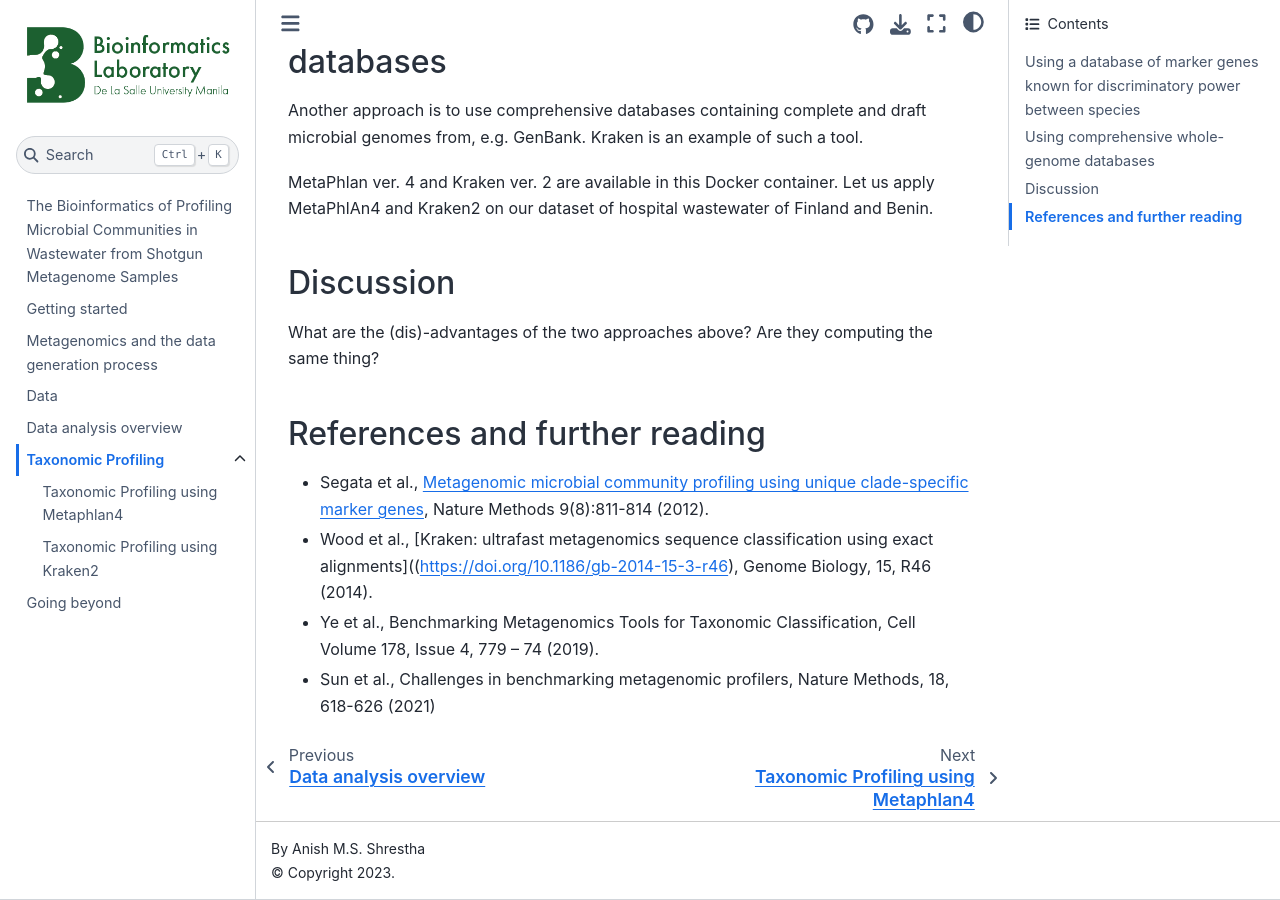
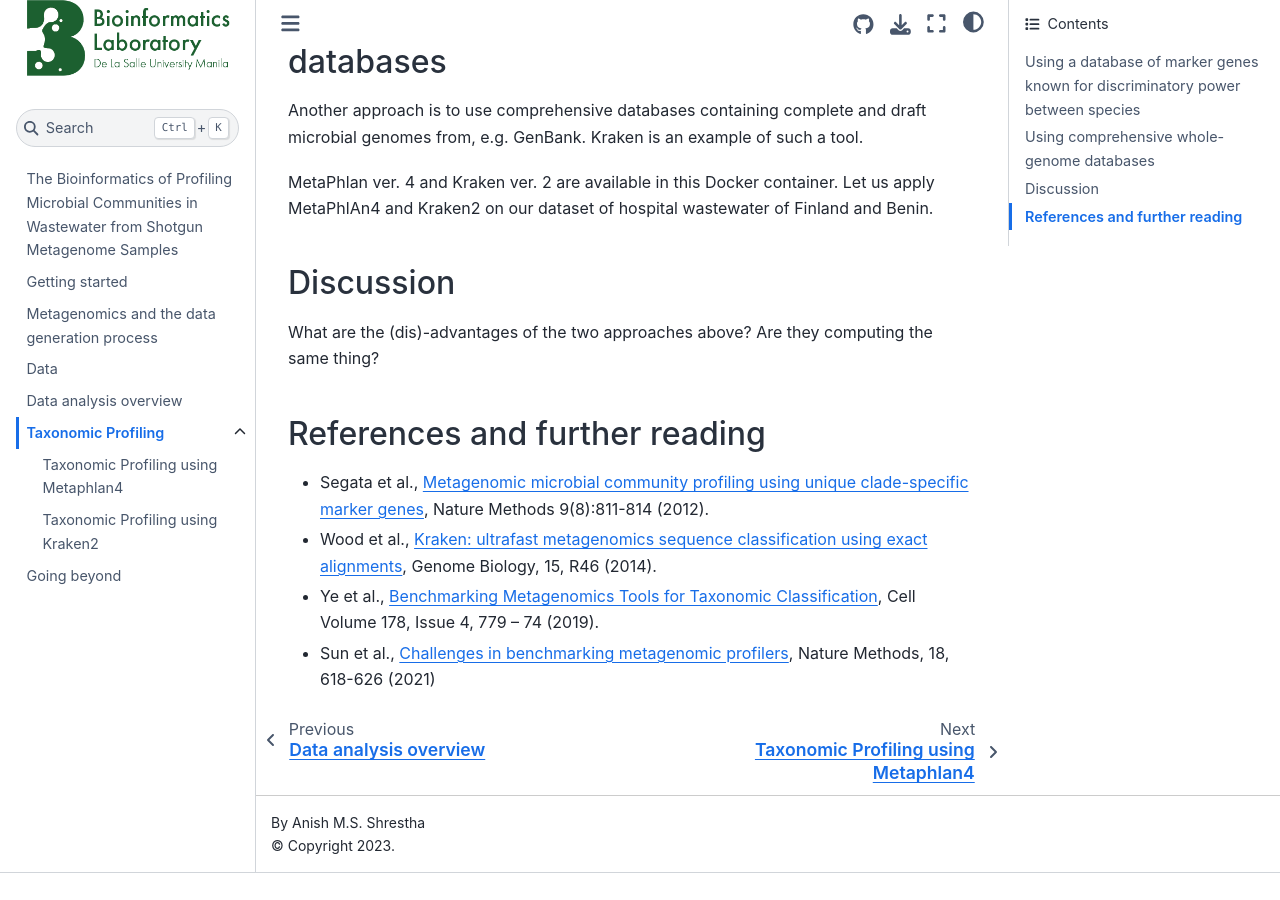
Before and after one commit to bioinfodlsu/metagenomics-workshop, a Jupyter Book: the page built from taxonomic-profiling.md, in a window 1280 px wide and 900 px high, scrolled down 562 px. Built offline with Jupyter Book 1.0.4 settings and Sphinx 7.4.7 and the Sphinx Book theme 1.1.4, drawn with Linux system fonts in a browser that asks for light colours; after the commit the page ends 1435 px from its top, so only the background shows below that; some of the changed lines change nothing that is shown.

Commit message:
update some notebooks

```diff
--- a/taxonomic-profiling.md
+++ b/taxonomic-profiling.md
@@ -17,6 +17,6 @@
 
 ## References and further reading
 - Segata et al., [Metagenomic microbial community profiling using unique clade-specific marker genes](https://doi.org/10.1038/nmeth.2066), Nature Methods 9(8):811-814 (2012).
-- Wood et al., [Kraken: ultrafast metagenomics sequence classification using exact alignments]((https://doi.org/10.1186/gb-2014-15-3-r46), Genome Biology, 15, R46 (2014).
-- Ye et al., Benchmarking Metagenomics Tools for Taxonomic Classification, Cell Volume 178, Issue 4, 779 -- 74 (2019).
-- Sun et al., Challenges in benchmarking metagenomic profilers, Nature Methods, 18, 618-626 (2021)
+- Wood et al., [Kraken: ultrafast metagenomics sequence classification using exact alignments](https://doi.org/10.1186/gb-2014-15-3-r46), Genome Biology, 15, R46 (2014).
+- Ye et al., [Benchmarking Metagenomics Tools for Taxonomic Classification](https://doi.org/10.1016/j.cell.2019.07.010), Cell Volume 178, Issue 4, 779 -- 74 (2019).
+- Sun et al., [Challenges in benchmarking metagenomic profilers](https://doi.org/10.1038/s41592-021-01141-3), Nature Methods, 18, 618-626 (2021)
```
Also changed, not shown: statistical_analysis.ipynb.
